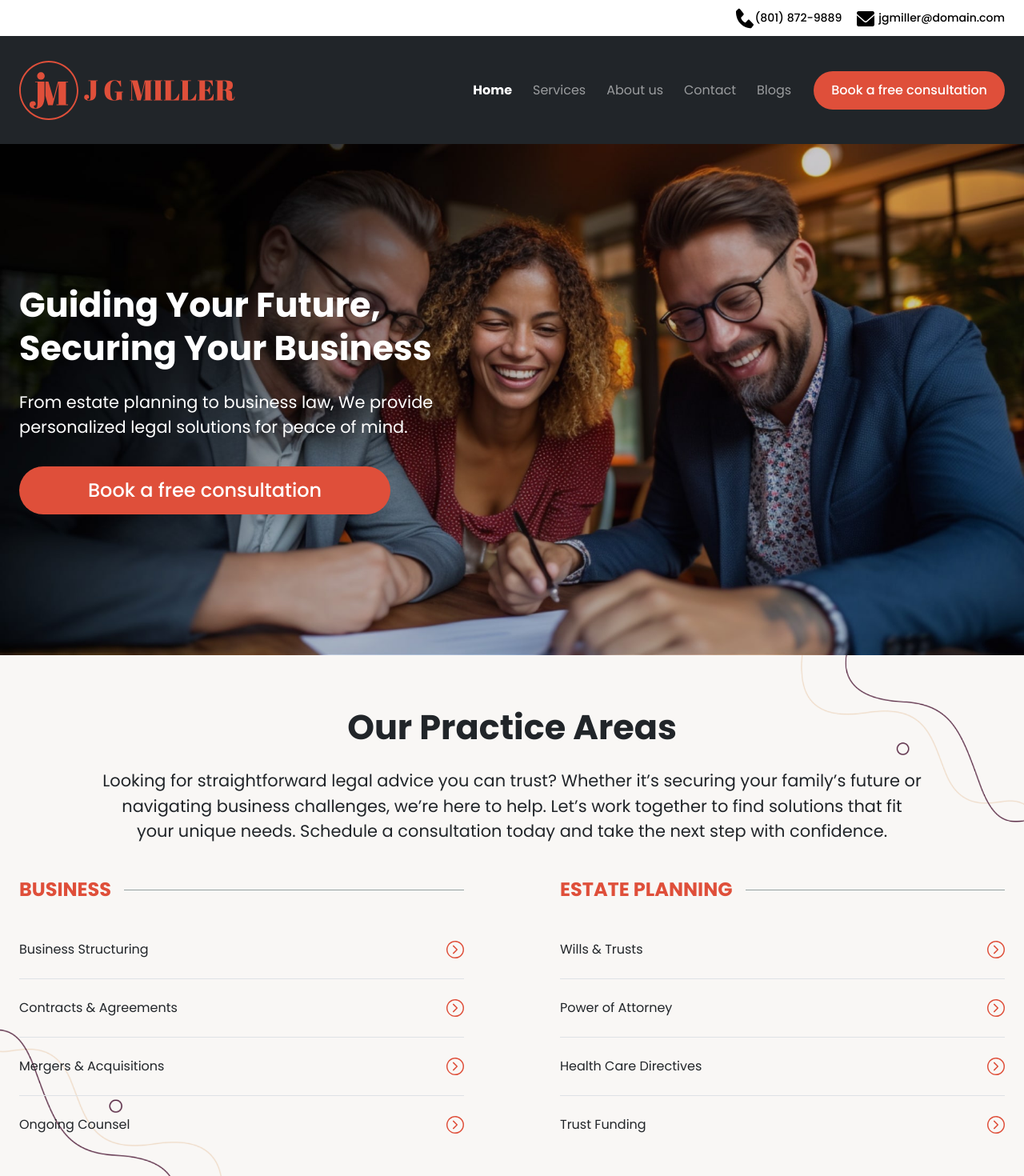
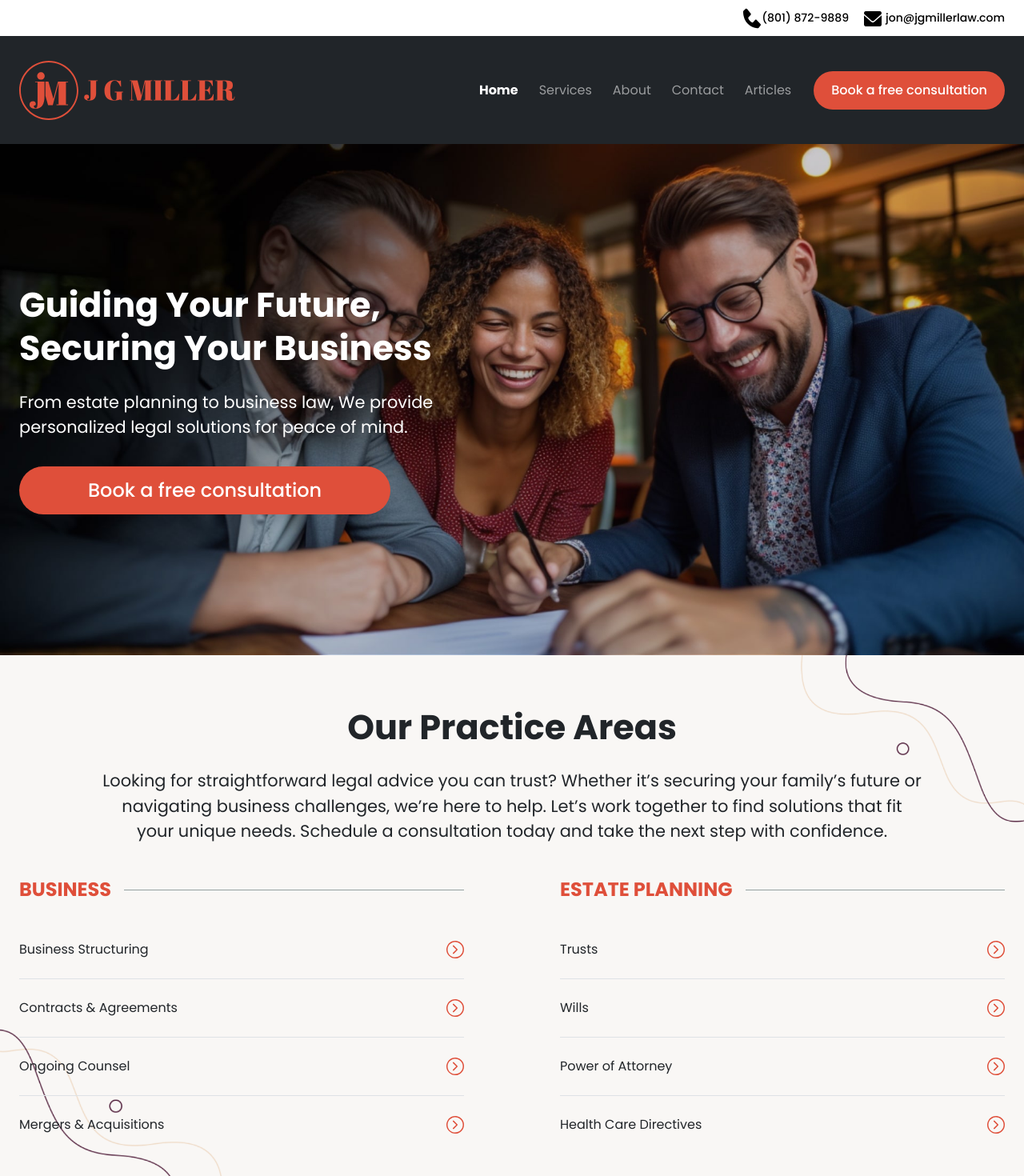
Before and after one commit to developerdeepak/digivito-jgm, a React (Create React App) app: page / in a window 1280 px wide. Shown: the top 1470 px of the page at 80% size. Built offline with nearby package versions, Linux system fonts and the light colour scheme.

Commit message:
UI: Fixes for the data changes asked by Jon

```diff
--- a/src/components/index.js
+++ b/src/components/index.js
@@ -4,9 +4,9 @@ import Form from './form';
 import GetInTouch from './getInTouch';
 import HeadingAndParagraph from './headingAndParagraph';
 import HeroBanner from './heroBanner';
+import ImageBanner from './imageBanner';
 import PageFooter from './pageFooter';
 import PageHeader from './pageHeader';
-import QuoteCEO from './quoteCEO';
 import Testimonials from './testimonials';
 import TwoColumnList from './twoColumnList';
 import TwoColumnTiles from './twoColumnTiles';
@@ -19,9 +19,9 @@ const Components = {
     GetInTouch,
     HeadingAndParagraph,
     HeroBanner,
+    ImageBanner,
     PageFooter,
     PageHeader,
-    QuoteCEO,
     Testimonials,
     TwoColumnList,
     TwoColumnTiles,
--- a/src/data/data.json
+++ b/src/data/data.json
@@ -1,7 +1,7 @@
 {
     "contact": {
         "phone": "(801) 872-9889",
-        "mail": "jgmiller@domain.com",
+        "mail": "jon@jgmillerlaw.com",
         "address": "Gilbert, AZ Office<br/>7400 S Power Road<br/>Building 1, Suite 101<br/>Gilbert, AZ 85297"
     },
     "navItems": [
@@ -14,7 +14,7 @@
             "link": "/services"
         },
         {
-            "name": "About us",
+            "name": "About",
             "link": "/about"
         },
         {
@@ -22,8 +22,8 @@
             "link": "/contact"
         },
         {
-            "name": "Blogs",
-            "link": "/blog"
+            "name": "Articles",
+            "link": "/articles"
         }
     ],
     "header": {
@@ -75,12 +75,6 @@
                     },
                     {
                         "name": "Business Law"
-                    },
-                    {
-                        "name": "Wills & Trusts"
-                    },
-                    {
-                        "name": "Power of Attorny"
                     }
                 ]
             },
@@ -92,7 +86,7 @@
                         "link": "/"
                     },
                     {
-                        "name": "About us",
+                        "name": "About",
                         "link": "/about"
                     },
                     {
@@ -100,8 +94,8 @@
                         "link": "/services"
                     },
                     {
-                        "name": "Blogs",
-                        "link": "/blog"
+                        "name": "Articles",
+                        "link": "/articles"
                     },
                     {
                         "name": "Book Appointment",
@@ -124,20 +118,12 @@
                 "heading": "Contact Us",
                 "items": [
                     {
-                        "name": "Salt Lake City, UT Office<br/>5107 S. 900 E.<br/>Suite 201<br/>Salt Lake City, UT 84117",
-                        "icon": "LocationWhite"
-                    },
-                    {
-                        "name": "Gilbert, AZ Office<br/>7400 S Power Road<br/>Building 1, Suite 101<br/>Gilbert, AZ 85297",
-                        "icon": "LocationWhite"
-                    },
-                    {
                         "name": "Anywhere via Video Meeting",
                         "icon": "VideoCallWhite"
                     },
                     {
-                        "name": "jgmiller@domain.com",
-                        "link": "mailto:jgmiller@domain.com",
+                        "name": "jon@jgmillerlaw.com",
+                        "link": "mailto:jon@jgmillerlaw.com",
                         "icon": "MsgIconWhite"
                     }
                 ]
@@ -164,17 +150,17 @@
                         "items": [
                             "Business Structuring",
                             "Contracts & Agreements",
-                            "Mergers & Acquisitions",
-                            "Ongoing Counsel"
+                            "Ongoing Counsel",
+                            "Mergers & Acquisitions"
                         ]
                     },
                     {
                         "heading": "Estate Planning",
                         "items": [
-                            "Wills & Trusts",
+                            "Trusts",
+                            "Wills",
                             "Power of Attorney",
-                            "Health Care Directives",
-                            "Trust Funding"
+                            "Health Care Directives"
                         ]
                     }
                 ]
@@ -241,11 +227,16 @@
             "estatePlanning": {
                 "subheading": "PROTECT WHAT MATTERS MOST",
                 "heading": "Estate Planning",
-                "description": "Looking for straightforward legal advice you can trust? Whether it’s securing your family’s future or navigating <br class='d-none d-xl-inline-block'/>business challenges, we’re here to help. Let’s work together to find solutions that fit your unique needs. <br class='d-none d-xl-inline-block'/>Schedule a consultation today and take the next step with confidence.<br/><br/>We make the <u>estate planning</u> process easy and efficient. After an initial consultation, we’ll craft a plan tailored <br class='d-none d-xl-inline-block'/>to your needs and meet with you online to review everything before signing.",
+                "description": "Looking for straightforward legal advice you can trust? Whether it’s securing your family’s future or navigating <br class='d-none d-xl-inline-block'/>business challenges, we’re here to help. Let’s work together to find solutions that fit your unique needs. <br class='d-none d-xl-inline-block'/>Schedule a consultation today and take the next step with confidence.<br/><br/>We make the estate planning process easy and efficient. After an initial consultation, we’ll craft a plan tailored <br class='d-none d-xl-inline-block'/>to your needs and meet with you online to review everything before signing.",
                 "isDark": true,
                 "tiles": [
                     {
-                        "title": "Wills and Trust",
+                        "title": "Trusts",
+                        "detail": "Ensure that your trust is properly funded to avoid probate.",
+                        "icon": "TrustFundingPrimary"
+                    },
+                    {
+                        "title": "Wills",
                         "detail": "Ensure your assets are distributed according to your wishes.",
                         "icon": "WillTrustsPrimary"
                     },
@@ -255,14 +246,9 @@
                         "icon": "POAPrimary"
                     },
                     {
-                        "title": "Health care Derivates",
+                        "title": "Health Care Directives",
                         "detail": "Clearly outline your medical preferences.",
                         "icon": "HealthCarePrimary"
-                    },
-                    {
-                        "title": "Trust Funding",
-                        "detail": "Ensure that your trust is properly funded to avoid probate.",
-                        "icon": "TrustFundingPrimary"
                     }
                 ]
             },
@@ -283,14 +269,14 @@
                         "icon": "ContractsAgreementsPrimary"
                     },
                     {
+                        "title": "Ongoing Counsel",
+                        "detail": "Need legal advice as your business grows? We’re here to help with strategic support on an as-needed basis.",
+                        "icon": "TrustFundingPrimary"
+                    },
+                    {
                         "title": "Mergers & Acquisitions",
                         "detail": "We provide expert guidance on buying, selling, and merging businesses.",
                         "icon": "MergersAcquisitionsPrimary"
-                    },
-                    {
-                        "title": "Ongoing Counsel",
-                        "detail": "Need legal advice as your business grows? We’re here to help with strategic support on an as-needed basis.",
-                        "icon": "TrustFundingPrimary"
                     }
                 ]
             }
@@ -300,7 +286,7 @@
                 "heading": "Legal Expertise with<br/>a Personal Touch"
             },
             "aboutCeo": {
-                "subheading": "About Us",
+                "subheading": "About",
                 "heading": "Legal Expertise with a Personal Touch",
                 "name": "Jonathan Miller",
                 "details": "<p>Hi, I’m Jon, the founding attorney here at J G Miller Law, where I’ve combined over a decade of legal experience with a passion for helping families and businesses succeed. I’ve been proudly licensed in Utah since 2013 and recently joined the Arizona bar in 2024, so whether you’re in the mountains of Utah or the deserts of Arizona, I’m here to guide you through the legal process—virtually or in person!</p><br /><p>As a father of 4 and the owner of an English Cream Golden Retriever, my days (and nights) are full of fun and excitement. More importantly, I know how important it is to protect what matters most. When I’m not helping clients with estate plans or business strategies, you’ll likely find me cracking dad jokes or spending quality time with my family in the mountains.</p><br /><p>I’m a big believer that legal services don’t have to be intimidating. I’m here to make the process as smooth and accessible as possible, whether we’re meeting online or in person. My goal is to help you feel confident about your future—while maybe sneaking in a joke or two along the way.</p><br /><p>So, if you’re ready to plan for your family’s future or take your business to the next level, let’s chat! I promise, I’ll keep the legal jargon to a minimum (but no guarantees on the dad jokes).</p>"
@@ -330,7 +316,7 @@
                             "label": "Name",
                             "element": "input",
                             "type": "text",
-                            "additionalClasses": "rounded-pill",
+                            "additionalClasses": "rounded-pill px-3",
                             "required": true
                         }
                     ],
@@ -341,7 +327,7 @@
                             "label": "Email",
                             "element": "input",
                             "type": "email",
-                            "additionalClasses": "rounded-pill",
+                            "additionalClasses": "rounded-pill px-3",
                             "required": true
                         },
                         {
@@ -350,7 +336,7 @@
                             "label": "Phone",
                             "element": "input",
                             "type": "tel",
-                            "additionalClasses": "rounded-pill",
+                            "additionalClasses": "rounded-pill px-3",
                             "required": true
                         }
                     ],
@@ -361,7 +347,7 @@
                             "label": "Contact Reason",
                             "element": "input",
                             "type": "text",
-                            "additionalClasses": "rounded-pill",
+                            "additionalClasses": "rounded-pill px-3",
                             "required": true
                         }
                     ],
@@ -371,6 +357,7 @@
                             "name": "details",
                             "label": "Anything we should know?",
                             "element": "textarea",
+                            "additionalClasses": "px-3",
                             "rows": 3,
                             "required": false
                         }
--- a/src/pages/Home.js
+++ b/src/pages/Home.js
@@ -3,6 +3,7 @@ import AppData from '../data/data.json';
 import HeroBannerImage from '../images/home-hero-banner-lg.jpg';
 import ScheduleFreeConsultationImage from '../images/schedule-free-consultation.jpg';
 import LawHammerBanner from '../images/law-hammer-banner.png';
+import Icons from "../images/icons";
 
 const pageSpecificData = AppData.pages.home;
 const getInTouchData = {
@@ -19,7 +20,7 @@ const Home = () => {
             <Components.HeroBanner {...pageSpecificData.heroBanner} HeroImage={HeroBannerImage} />
             <Components.TwoColumnList {...pageSpecificData.practiceAreas} />
             <Components.BannerSideBySide {...pageSpecificData.scheduleFreeConsultation} BannerImage={ScheduleFreeConsultationImage} />
-            <Components.QuoteCEO />
+            <Components.ImageBanner containerSelector="quote-ceo-comp" images={{ default: Icons.CEOQuoteSm, desktop: Icons.CEOQuoteLg }} altText="CEO Quote message" />
             <Components.WhyChooseUs {...pageSpecificData.whyChooseUs} BannerImage={LawHammerBanner} />
             <Components.Testimonials {...pageSpecificData.testimonials} />
             <Components.GetInTouch {...getInTouchData} />
--- a/src/scss/partials/_components.scss
+++ b/src/scss/partials/_components.scss
@@ -3,7 +3,6 @@
 @import './components/getInTouch';
 @import './components/headingAndParagraph';
 @import './components/heroBanner';
-@import './components/quoteCEO';
 @import './components/testimonials';
 @import './components/twoColumnList';
 @import './components/twoColumnTiles';
--- a/src/scss/partials/components/_getInTouch.scss
+++ b/src/scss/partials/components/_getInTouch.scss
@@ -31,8 +31,12 @@
             gap: 15px;
         }
 
-        img {
+        img.icon {
             max-width: 72px;
+        }
+
+        img.ceo {
+            max-width: 180px;
         }
 
         button {
--- a/src/scss/partials/components/_quoteCEO.scss
+++ /dev/null
@@ -1,11 +0,0 @@
-.quote-ceo-comp {
-    background-image: url(../../../images/icons/law-statue-icon.svg);
-    background-position: left bottom;
-    background-repeat: no-repeat;
-    background-size: 271px;
-    padding: 30px 0;
-
-    @include media-breakpoint-up(xl) {
-        padding: 87px 0;
-    }
-}
--- a/src/scss/partials/pages/_home.scss
+++ b/src/scss/partials/pages/_home.scss
@@ -4,3 +4,15 @@
         margin-bottom: 34px;
     }
 }
+
+.quote-ceo-comp {
+    background-image: url(../../../images/icons/law-statue-icon.svg);
+    background-position: left bottom;
+    background-repeat: no-repeat;
+    background-size: 271px;
+    padding: 30px 0;
+
+    @include media-breakpoint-up(xl) {
+        padding: 87px 0;
+    }
+}
```
Also changed, not shown: src/components/form.js (+12 -12 lines), src/components/getInTouch.js (+4 -4 lines), src/components/imageBanner.js (added, +20 -0 lines), src/components/quoteCEO.js (deleted, +0 -16 lines).
